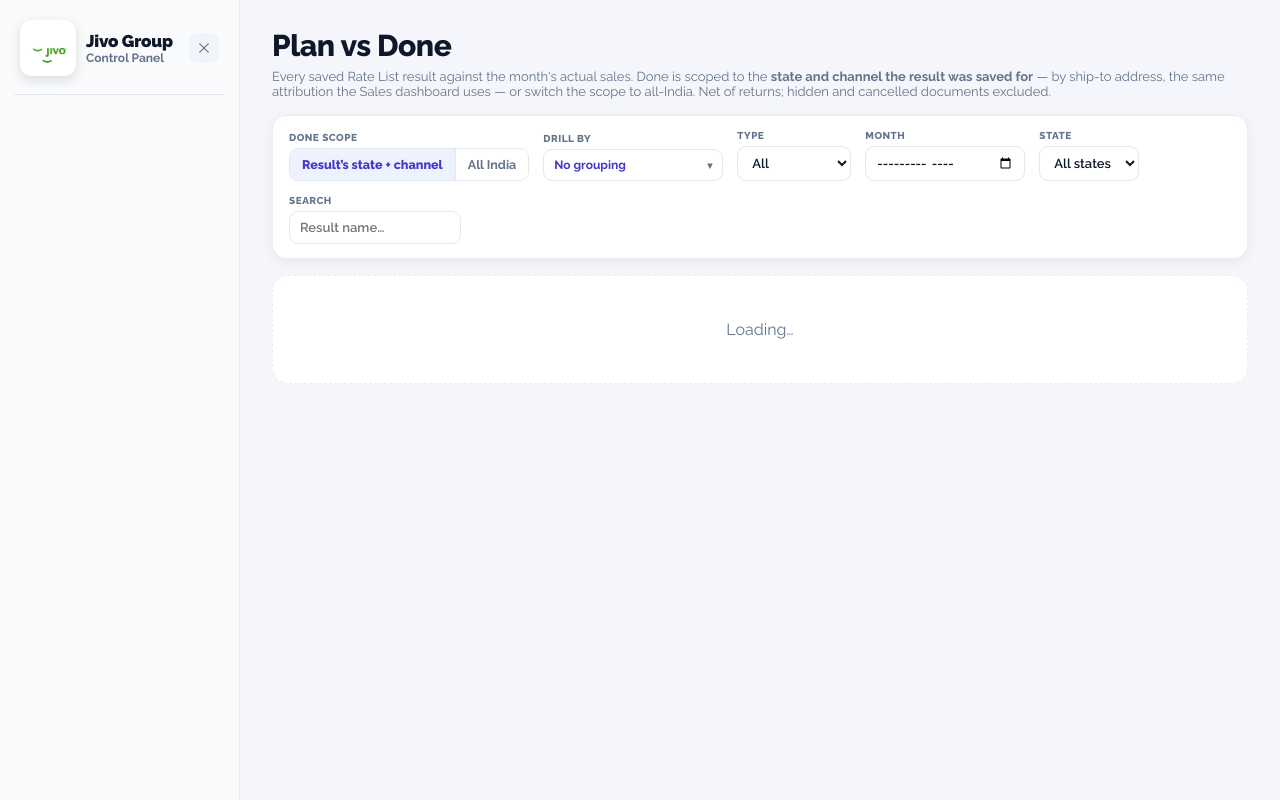
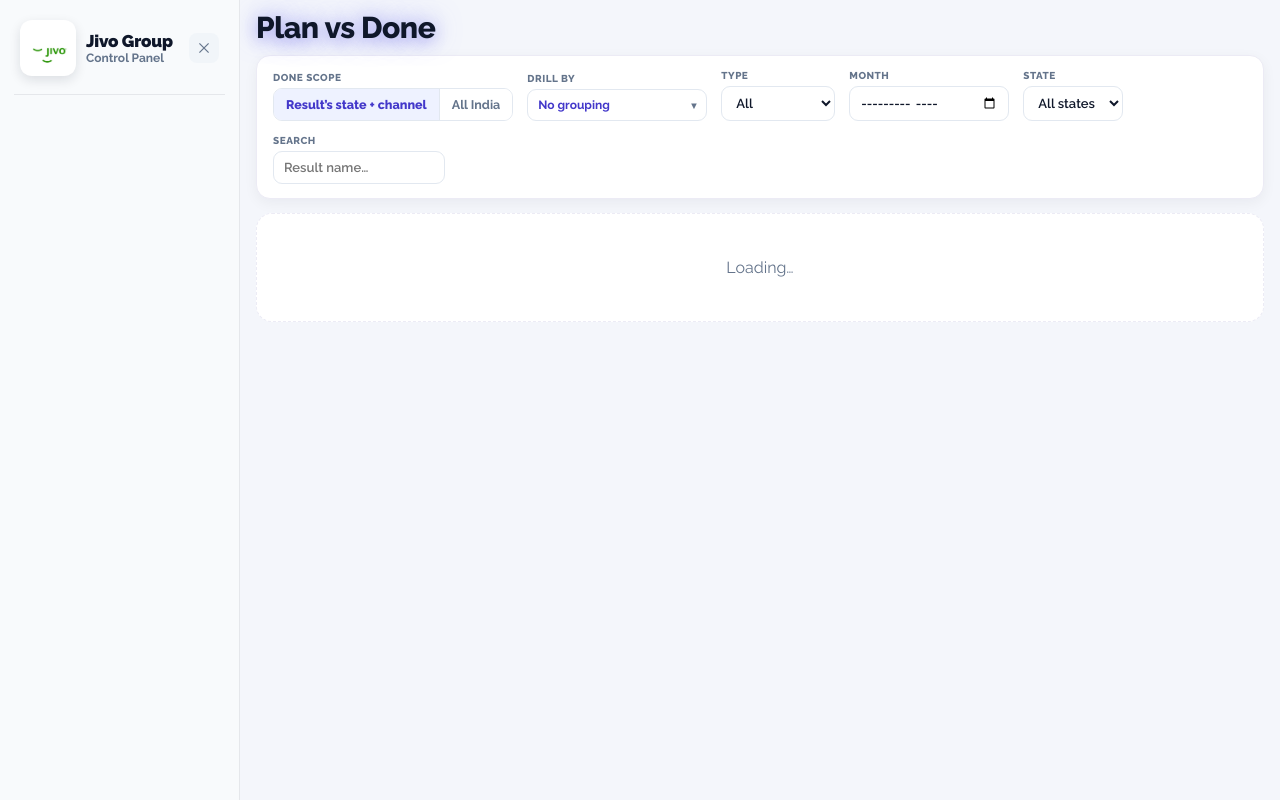
Before and after one commit to JaskiratSingh1010/Control-Panel, a Django app: template realise/templates/realise/plan_vs_done.html in a window 1280 px wide. Run offline with Django 5.2, Linux system fonts and the light colour scheme; the template is opened without the code that fills it, so the values that code supplies are empty.

Commit message:
Plan vs Done: tighten the page chrome and glow the title
Drops the shell's default 28px/32px padding to 10px/16px, the same override Hidden
Sales carries, so the content starts near the sidebar instead of behind a wide
left gutter, and removes the empty band above the heading.

Removes the subtitle. It had grown into four lines explaining scoping that the
toolbar now states directly - "Result's state + channel" next to the scope it
applies - and pushed the first card below the fold.

Title picks up the glowing text-shadow already used by Hidden Sales and Required
Credit Limit, so the realise tabs read as one set.

Co-Authored-By: Claude Opus 5 (1M context) <noreply@anthropic.com>

```diff
--- a/realise/templates/realise/plan_vs_done.html
+++ b/realise/templates/realise/plan_vs_done.html
@@ -3,11 +3,11 @@
 
 {% block extra_styles %}
 <style>
-  .cp-main{background:var(--rz-bg) !important}
-  .pd-wrap{max-width:1600px;margin:0 auto}
-  .pd-h1{font-size:30px;font-weight:800;color:var(--rz-ink);margin:0;letter-spacing:-.5px}
-  .pd-psub{margin:6px 0 0;font-size:13px;color:var(--rz-muted)}
-  .pd-bar{display:flex;align-items:flex-end;gap:14px;flex-wrap:wrap;margin:16px 0;background:var(--rz-card);border:1px solid var(--rz-card-brd);border-radius:14px;padding:14px 16px;box-shadow:var(--rz-shadow)}
+  .cp-main{background:var(--rz-bg) !important;padding:10px 16px !important}
+  .pd-wrap{max-width:1600px;margin:0}
+  .pd-h1{font-size:30px;font-weight:800;color:var(--rz-ink);margin:0;letter-spacing:-.5px;
+    text-shadow:0 0 26px rgba(99,102,241,.55), 0 4px 14px rgba(79,70,229,.28)}   /* glowing title */
+  .pd-bar{display:flex;align-items:flex-end;gap:14px;flex-wrap:wrap;margin:10px 0 14px;background:var(--rz-card);border:1px solid var(--rz-card-brd);border-radius:14px;padding:14px 16px;box-shadow:var(--rz-shadow)}
   .pd-fld{display:flex;flex-direction:column;gap:5px}
   .pd-lbl{font-size:10px;font-weight:800;letter-spacing:.5px;text-transform:uppercase;color:var(--rz-muted)}
   .pd-bar select,.pd-bar input{font-family:inherit;font-size:13px;font-weight:600;color:var(--rz-ink);border:1px solid #e2e8f0;border-radius:9px;padding:8px 10px;background:#fff;outline:none}
@@ -187,10 +187,6 @@
 {% block content %}
 <div class="pd-wrap">
   <h1 class="pd-h1">Plan vs Done</h1>
-  <p class="pd-psub">Every saved Rate List result against the month's actual sales. Done is scoped to the
-    <strong>state and channel the result was saved for</strong> — by ship-to address, the same attribution the
-    Sales dashboard uses — or switch the scope to all-India. Net of returns; hidden and cancelled documents
-    excluded.</p>
 
   <div class="pd-bar">
     <div class="pd-fld"><span class="pd-lbl">Done scope</span>
```
